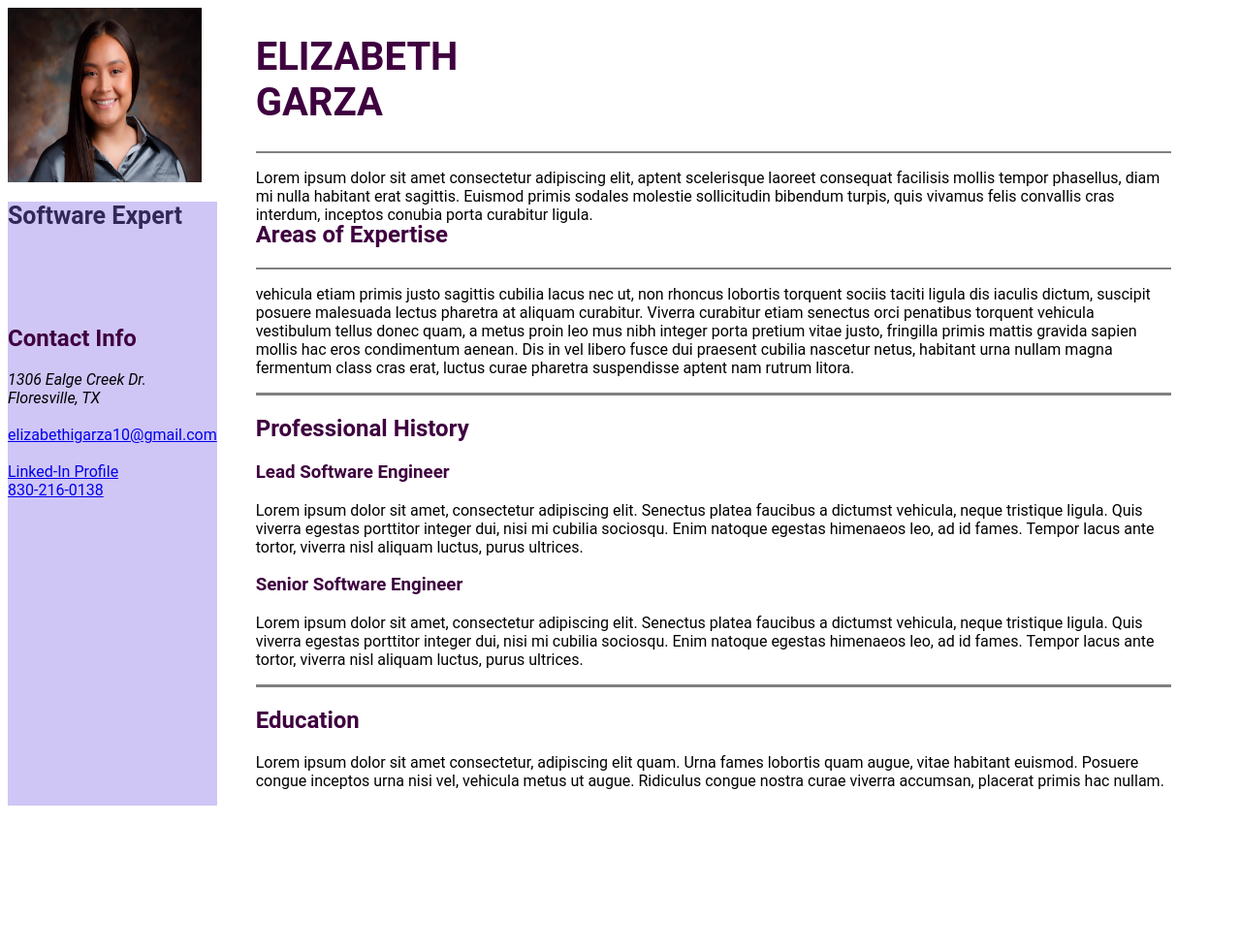
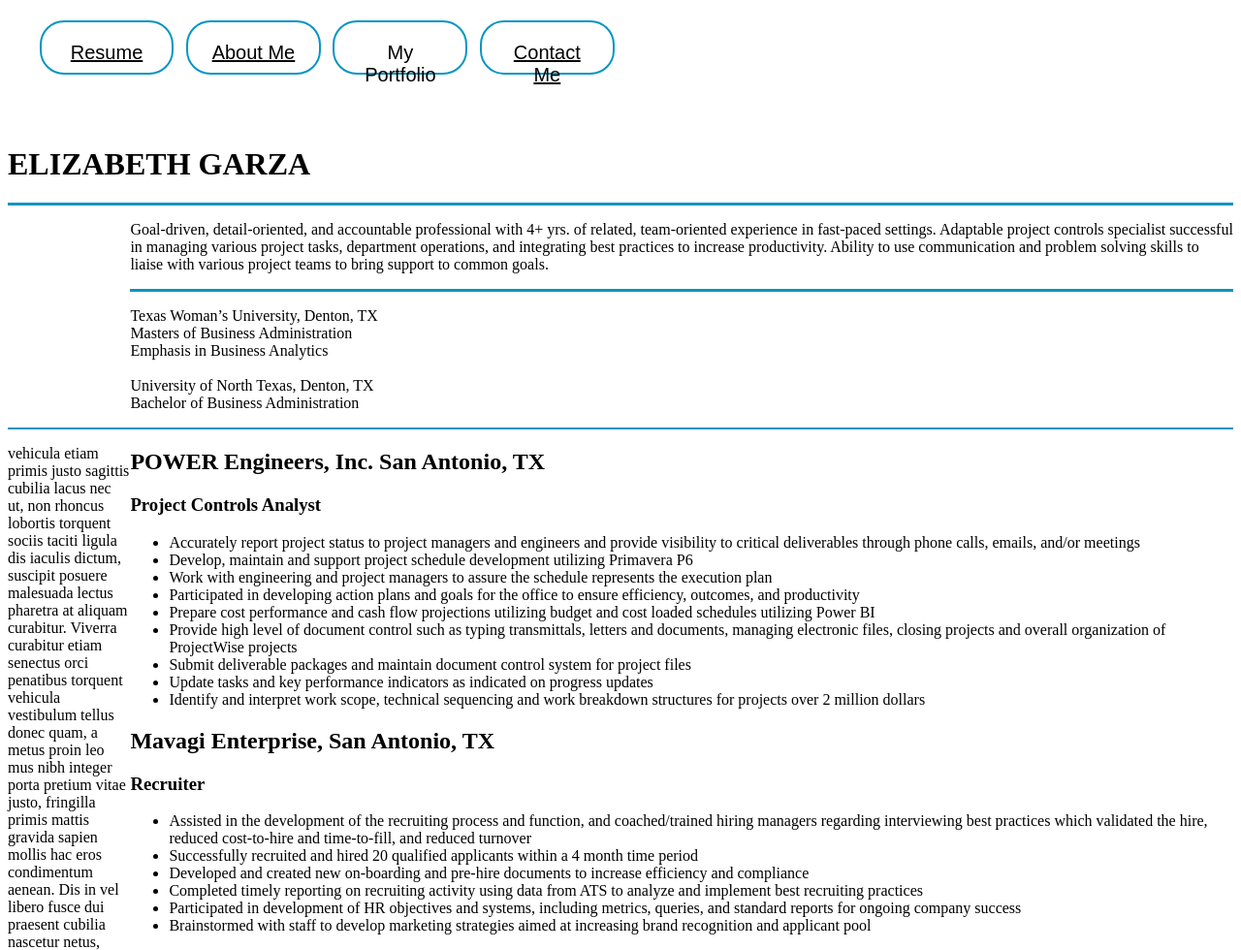
Before and after one commit to egarza27/ACA_web101_Elizabeth_Garza, a plain HTML site: page resume.html in a window 1280 px wide. Shown: the top 980 px of the page at 97% size. Before the commit the page ends 839 px from the top, so only its background shows below. Drawn offline with Linux system fonts and the light colour scheme.

Commit message:
made progress on resume page for final project

```diff
--- a/resume-style.css
+++ b/resume-style.css
@@ -1,60 +1,69 @@
-body {
+/* body {
   display: grid;
-    grid-template-columns: 5vh 50vh;
-    grid-template-rows: 25vh ;
-    font-family: 'Roboto', sans-serif;
+  grid-template-columns: 25vh 75vh;
+  grid-template-rows: auto;
+  font-family: "Roboto", sans-serif;
   width: 1200px;
+} */
+
+header {
+  display: grid;
+  grid-template-columns: 50% 50;
+  width: 50%;
+  justify-items: start;
+  grid-column-start: 4;
 }
 
-img {
-    width: 200px;
-    height: 180px;
-    /* margin: 5%; */
+nav {
+  display: flex;
+  justify-content: flex-end;
+  width: 100%;
+  padding-right: 2%;
 }
 
-.summary > h1 {
-    font-size: 30pt;
-    color: rgb(63, 0, 63);
+/* This is an element within and element selector */
+nav > a {
+  margin: 2% 1% 3%;
+  height: 10%;
+  width: 15%;
+  color: black;
+  font-family: Arial, Helvetica, sans-serif;
+  font-size: 20px;
+  border-radius: 25px;
+  background: transparent;
+  padding: 20px;
+  text-align: center;
+  border: 2px solid white;
 }
 
-.head-shot {
-    grid-column-start: 0;
-    grid-column-end: 1;
-    grid-row start: 1;
-    grid-row end: 2;
-    height: 20pt;
-    width: 20pt;
+.has-border {
+  border-radius: 25px;
+  border: 2px solid #0795c3;
+  background: none;
+  padding: 20px;
 }
 
-.software-expert {
-    grid-column-start: 0;
-    grid-column-end: 1;
-    grid-row-start: 2;
-    grid-row-end: 2;
-    font-size: 25px;
-    font-weight: bold;
+.underline {
+  height: 2pt;
+  width: auto;
+  background-color: #0795c3;
+}
+
+.body {
+  display: grid;
+  grid-template-columns: 10% 90%;
+  grid-template-rows: auto;
 }
 
 .summary {
   grid-column-start: 2;
-    grid-column-end: 4;
-    grid-row-start: 1;
-    grid-row-end: 2;
-    justify-content: baseline;
-    align-items: center;
-
 }
 
-h2 {
-    font-family: 'Roboto', sans-serif;
-    color: rgb(63, 0, 63);
+.education {
+  grid-column-start: 2;
 }
 
-h3 {
-    color: rgb(63, 0, 63);
-}
-
-.expertise {
+/* .expertise {
   grid-column-start: 2;
   grid-column-end: 4;
   grid-row-start: 2;
@@ -68,7 +77,6 @@ h3 {
   grid-row-end: 4;
 }
 
-
 .education {
   grid-column-start: 2;
   grid-column-end: 4;
@@ -76,22 +84,7 @@ h3 {
   grid-row-end: 5;
 }
 
-.contact-info > h2 {
 
-}
-
-.contact-info{
-    grid-column-start: 0;
-    grid-column-end: 1;
-    grid-row-start: 2;
-    grid-row-end: 5;
-    padding-top: 80pt;
-    text-align: top center;
-    background-color: rgba(133, 106, 232, 0.38);
-}
-
-.underline {
-    height: 2pt;
-    width: auto;
-    background-color: grey;
-}
+.contact-info {
+  grid-column-start: 1;
+}  */
--- a/resume.html
+++ b/resume.html
@@ -1,73 +1,156 @@
 <!DOCTYPE html>
 <html lang="en">
   <head>
-    <meta charset="UTF-8">
-    <meta http-equiv="X-UA-Compatible" content="IE=edge">
-    <meta name="viewport" content="width=device-width, initial-scale=1.0">
-    <link rel="stylesheet" href="./resume-style.css">
+    <meta charset="UTF-8" />
+    <meta http-equiv="X-UA-Compatible" content="IE=edge" />
+    <meta name="viewport" content="width=device-width, initial-scale=1.0" />
+    <!-- <link rel="stylesheet" href="https://cdn.jsdelivr.net/npm/bootstrap@4.3.1/dist/css/bootstrap.min.css" integrity="sha384-ggOyR0iXCbMQv3Xipma34MD+dH/1fQ784/j6cY/iJTQUOhcWr7x9JvoRxT2MZw1T" crossorigin="anonymous"> -->
+    <link rel="stylesheet" href="./resume-style.css" />
     <title>Elizabeth Garza's Resume</title>
   </head>
   <body>
-    <div class="head-shot">
-        <img src="./myProfilePic.jpeg" id="profile-pic" alt="Head shot of Me">
-        <!-- <h1>Software Expert</h1> -->
-    </div>
+    <header>
+      <nav class="nav">
+        <a href="./resume.html" class="has-border">Resume</a>
+        <a href="./aboutPage.html" class="has-border">About Me</a>
+        <a class="has-border">My Portfolio</a>
+        <a href="./contact-me.html" class="has-border">Contact Me</a>
+      </nav>
+    </header>
 
-    <div class="software-expert">Software Expert</div>
+    <h1>ELIZABETH GARZA</h1>
+    <div class="underline"></div>
+
+    <div class="body">
+      <!-- <div class="contact-info">
+        <br />
+        <h2>Contact Info</h2>
+        <address>
+          1306 Ealge Creek Dr.<br />
+          Floresville, TX<br />
+        </address>
+        <a href="milto:elizabethigarza10@gmail.com"
+          ><br />elizabethigarza10@gmail.com<br
+        /></a>
+        <a href="https://www.linkedin.com/in/elizabeth-garza/"
+          ><br />Linked-In Profile</a
+        >
+        <a href="tel: 830-216-0138"><br />830-216-0138</a>
+      </div> -->
 
       <div class="summary">
-        <h1>ELIZABETH<br>GARZA</h1>
+        <p>
+          Goal-driven, detail-oriented, and accountable professional with 4+
+          yrs. of related, team-oriented experience in fast-paced settings.
+          Adaptable project controls specialist successful in managing various
+          project tasks, department operations, and integrating best practices
+          to increase productivity. Ability to use communication and problem
+          solving skills to liaise with various project teams to bring support
+          to common goals.
+        </p>
+      </div>
+      <div class="education">
         <div class="underline"></div>
-        <p>Lorem ipsum dolor sit amet consectetur adipiscing elit, aptent scelerisque laoreet consequat
-            facilisis mollis tempor phasellus, diam mi nulla habitant erat sagittis. Euismod primis
-            sodales molestie sollicitudin bibendum turpis, quis vivamus felis convallis cras interdum,
-            inceptos conubia porta curabitur ligula.</p>
-
+        <!-- <h2>Education</h2> -->
+        <p>
+          Texas Woman’s University, Denton, TX <br />
+          Masters of Business Administration <br />
+          Emphasis in Business Analytics <br />
+          <br />University of North Texas, Denton, TX <br />
+          Bachelor of Business Administration
+        </p>
       </div>
-
-    <div class="expertise">
-        <h2>Areas of Expertise</h2>
+      <div class="skills">
+        <!-- <h2>Areas of Expertise</h2> -->
         <div class="underline"></div>
-        <p>vehicula etiam primis justo sagittis cubilia lacus nec ut, non rhoncus lobortis torquent sociis taciti ligula dis iaculis dictum, suscipit posuere malesuada lectus pharetra at aliquam curabitur. Viverra curabitur etiam senectus orci penatibus torquent vehicula vestibulum tellus donec quam, a metus proin leo mus nibh integer porta pretium vitae justo, fringilla primis mattis gravida sapien mollis hac eros condimentum aenean. Dis in vel libero fusce dui praesent cubilia nascetur netus, habitant urna nullam magna fermentum class cras erat, luctus curae pharetra suspendisse aptent nam rutrum litora.</p>
+        <p>
+          vehicula etiam primis justo sagittis cubilia lacus nec ut, non rhoncus
+          lobortis torquent sociis taciti ligula dis iaculis dictum, suscipit
+          posuere malesuada lectus pharetra at aliquam curabitur. Viverra
+          curabitur etiam senectus orci penatibus torquent vehicula vestibulum
+          tellus donec quam, a metus proin leo mus nibh integer porta pretium
+          vitae justo, fringilla primis mattis gravida sapien mollis hac eros
+          condimentum aenean. Dis in vel libero fusce dui praesent cubilia
+          nascetur netus, habitant urna nullam magna fermentum class cras erat,
+          luctus curae pharetra suspendisse aptent nam rutrum litora.
+        </p>
       </div>
 
       <div class="history">
         <div class="underline"></div>
-       <h2>Professional History</h2>
-       <h3>Lead Software Engineer</h3>
-        <p> Lorem ipsum dolor sit amet, consectetur adipiscing elit. <!-- make this a bullet list-->
-            Senectus platea faucibus a dictumst vehicula, neque tristique ligula.
-            Quis viverra egestas porttitor integer dui, nisi mi cubilia sociosqu.
-            Enim natoque egestas himenaeos leo, ad id fames.
-            Tempor lacus ante tortor, viverra nisl aliquam luctus, purus ultrices.</p>
-        <h3>Senior Software Engineer</h3>
-        <p>Lorem ipsum dolor sit amet, consectetur adipiscing elit.
-            Senectus platea faucibus a dictumst vehicula, neque tristique ligula.
-            Quis viverra egestas porttitor integer dui, nisi mi cubilia sociosqu.
-            Enim natoque egestas himenaeos leo, ad id fames.
-            Tempor lacus ante tortor, viverra nisl aliquam luctus, purus ultrices.</p>
+        <h2>POWER Engineers, Inc. San Antonio, TX</h2>
+        <h3>Project Controls Analyst</h3>
+        <ul>
+          <li>
+            Accurately report project status to project managers and engineers
+            and provide visibility to critical deliverables through phone calls,
+            emails, and/or meetings
+          </li>
+          <li>
+            Develop, maintain and support project schedule development utilizing
+            Primavera P6
+          </li>
+          <li>
+            Work with engineering and project managers to assure the schedule
+            represents the execution plan
+          </li>
+          <li>
+            Participated in developing action plans and goals for the office to
+            ensure efficiency, outcomes, and productivity
+          </li>
+          <li>
+            Prepare cost performance and cash flow projections utilizing budget
+            and cost loaded schedules utilizing Power BI
+          </li>
+          <li>
+            Provide high level of document control such as typing transmittals,
+            letters and documents, managing electronic files, closing projects
+            and overall organization of ProjectWise projects
+          </li>
+          <li>
+            Submit deliverable packages and maintain document control system for
+            project files
+          </li>
+          <li>
+            Update tasks and key performance indicators as indicated on progress
+            updates
+          </li>
+          <li>
+            Identify and interpret work scope, technical sequencing and work
+            breakdown structures for projects over 2 million dollars
+          </li>
+        </ul>
+        <h2>Mavagi Enterprise, San Antonio, TX</h2>
+        <h3>Recruiter</h3>
+        <ul>
+          <li>
+            Assisted in the development of the recruiting process and function,
+            and coached/trained hiring managers regarding interviewing best
+            practices which validated the hire, reduced cost-to-hire and
+            time-to-fill, and reduced turnover
+          </li>
+          <li>
+            Successfully recruited and hired 20 qualified applicants within a 4
+            month time period
+          </li>
+          <li>
+            Developed and created new on-boarding and pre-hire documents to
+            increase efficiency and compliance
+          </li>
+          <li>
+            Completed timely reporting on recruiting activity using data from
+            ATS to analyze and implement best recruiting practices
+          </li>
+          <li>
+            Participated in development of HR objectives and systems, including
+            metrics, queries, and standard reports for ongoing company success
+          </li>
+          <li>
+            Brainstormed with staff to develop marketing strategies aimed at
+            increasing brand recognition and applicant pool
+          </li>
+        </ul>
       </div>
-
-    <div class="education">
-        <div class="underline"></div>
-        <h2>Education</h2>
-        <p> Lorem ipsum dolor sit amet consectetur, adipiscing elit quam. <!--make this a bullet list also-->
-    Urna fames lobortis quam augue, vitae habitant euismod.
-    Posuere congue inceptos urna nisi vel, vehicula metus ut augue.
-    Ridiculus congue nostra curae viverra accumsan, placerat primis hac nullam.</p>
     </div>
-
-    <div class="contact-info">
-
-        <h2>Contact Info</h2>
-        <address>
-        1306 Ealge Creek Dr.<br>
-        Floresville, TX<br>
-        </address>
-        <a href="milto:elizabethigarza10@gmail.com"><br>elizabethigarza10@gmail.com<br></a>
-        <a href="https://www.linkedin.com/in/elizabeth-garza/"><br>Linked-In Profile</a>
-        <a href="tel: 830-216-0138"><br>830-216-0138</a>
-    </div>
-
   </body>
 </html>
```
Also changed, not shown: index.html (+15 -9 lines), portfolio.html (added), 1 other file. Lines whose indentation alone changed are shown as unchanged.
